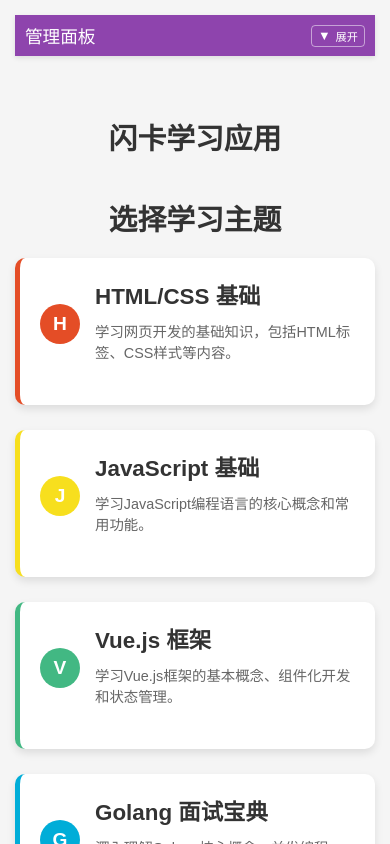
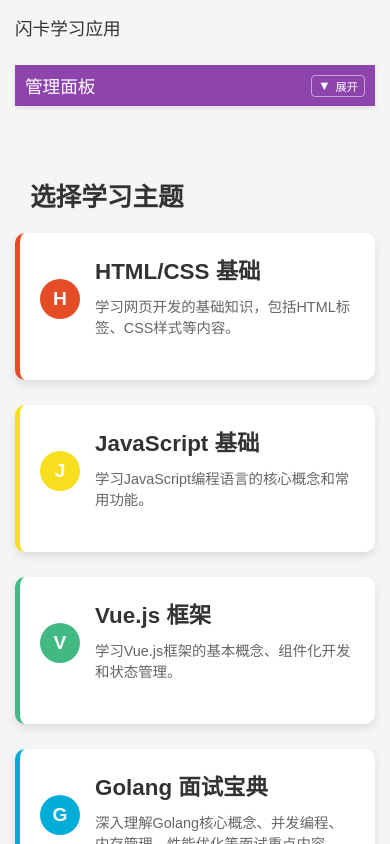
Before and after one commit to muzig/flashcard-web, a Vue app: page / in a window 390 px wide. Shown: the top 844 px of the page. Built offline with nearby package versions, Linux system fonts and the light colour scheme; no server answers.

Commit message:
feat: refactor app title layout and styles for improved positioning and responsiveness

```diff
--- a/src/views/HomeView.vue
+++ b/src/views/HomeView.vue
@@ -50,9 +50,9 @@
       </div>
     </div>
 
-    <header>
+    <div class="app-title">
       <h1>闪卡学习应用</h1>
-    </header>
+    </div>
 
     <!-- Loading state -->
     <LoadingOverlay v-if="isLoading" />
@@ -247,16 +247,23 @@ watch(() => route.name, async (newRouteName) => {
   position: relative;
 }
 
-header {
-  text-align: center;
-  margin-bottom: 40px;
-  padding-top: 20px;
+/* App title styles */
+.app-title {
+  position: absolute;
+  top: 15px;
+  left: 340px;
+  /* Position to the right of the management panel */
+  z-index: 90;
+  max-width: calc(100% - 350px);
+  /* Prevent overlap with management panel */
 }
 
-header h1 {
-  font-size: 2.5rem;
+.app-title h1 {
+  font-size: 1.8rem;
   color: #333;
-  margin-bottom: 10px;
+  margin: 0;
+  font-weight: 500;
+  white-space: nowrap;
 }
 
 /* Theme management styles */
@@ -526,12 +533,16 @@ header h1 {
 /* Theme selector styles */
 .theme-selector {
   margin-bottom: 50px;
+  margin-top: 100px;
+  /* Add space for the app title */
+  position: relative;
 }
 
 .theme-selector h2 {
-  text-align: center;
+  text-align: left;
   margin-bottom: 30px;
-  font-size: 2rem;
+  margin-left: 20px;
+  font-size: 1.8rem;
   color: #333;
 }
 
@@ -544,6 +555,10 @@ header h1 {
 
 /* Responsive styles */
 @media (max-width: 1024px) {
+  .app-title {
+    left: 340px;
+  }
+
   .container {
     max-width: 900px;
   }
@@ -554,6 +569,12 @@ header h1 {
 }
 
 @media (max-width: 768px) {
+  .app-title {
+    position: absolute;
+    top: 15px;
+    left: 15px;
+  }
+
   .container {
     padding: 15px;
   }
@@ -586,9 +607,25 @@ header h1 {
     box-shadow: 0 2px 5px rgba(0, 0, 0, 0.1);
   }
 
-  /* Adjust header padding for mobile */
-  header {
-    padding-top: 50px;
+  /* Adjust app title for mobile */
+  .app-title {
+    position: absolute;
+    top: 15px;
+    left: 15px;
+    margin: 0;
+    z-index: 110;
+    /* Above the management panel */
+    max-width: calc(100% - 100px);
+    /* Prevent overlap with toggle button */
+  }
+
+  .app-title h1 {
+    font-size: 1.3rem;
+  }
+
+  /* Move management panel down to make room for title */
+  .management-panel {
+    top: 50px;
   }
 
   .section-header h2 {
@@ -642,8 +679,13 @@ header h1 {
   }
 
   .theme-selector h2 {
-    font-size: 1.8rem;
+    font-size: 1.6rem;
     margin-bottom: 20px;
+    margin-left: 15px;
+  }
+
+  .theme-selector {
+    margin-top: 100px;
   }
 
   .theme-cards {
@@ -653,6 +695,14 @@ header h1 {
 }
 
 @media (max-width: 480px) {
+  .theme-selector {
+    margin-top: 120px;
+  }
+
+  .app-title h1 {
+    font-size: 1.1rem;
+  }
+
   header h1 {
     font-size: 1.8rem;
   }
```
